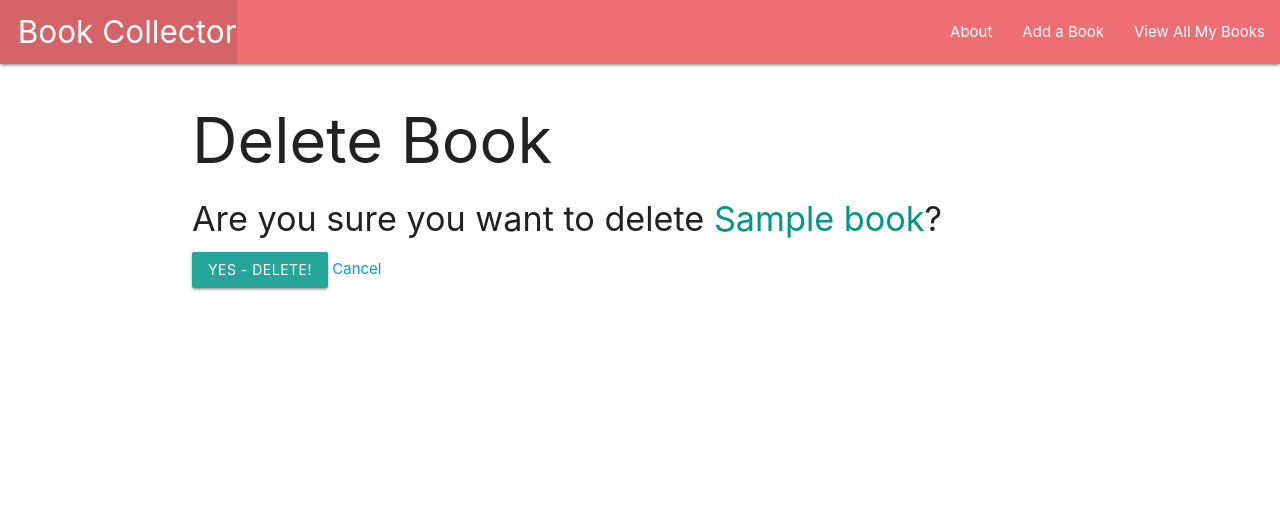
After one commit to odalysruano/bookcollector, a Django app: page /books/1/delete in a window 1280 px wide. The commit adds this page. Shown: the top 528 px of the page. Run offline with Django 4.2, Linux system fonts and the light colour scheme; tables that the repository leaves empty hold one stand-in row (values such as "Sample post").

Commit message:
create CBVs to implement edit/delete book functionality

```diff
--- a/main_app/templates/books/detail.html
+++ b/main_app/templates/books/detail.html
@@ -1,4 +1,5 @@
 {% extends 'base.html' %}
+
 {% block content %}
 
 <h1>Book Details</h1>
@@ -10,6 +11,10 @@
         <p>Description: {{ book.description|linebreaks }}</p>
         <p>Year Published: {{ book.year_published }}</p>
     </div>
+    <div class="card-action">
+        <a href="{% url 'books_update' book.id %}">Edit</a>
+        <a href="{% url 'books_delete' book.id %}">Delete</a>
+    </div>
 </div>
 
 {% endblock %}
--- /dev/null
+++ b/main_app/templates/main_app/book_confirm_delete.html
@@ -0,0 +1,15 @@
+{% extends 'base.html' %}
+
+{% block content %}
+
+<h1>Delete Book</h1>
+
+<h4>Are you sure you want to delete <span class="teal-text">{{ object.title }}</span>?</h4>
+
+<form action="" method="POST">
+    {% csrf_token %}
+    <input type="submit" value="Yes - Delete!" class="btn">
+    <a href="{% url 'detail' book.id %}">Cancel</a>
+</form>
+
+{% endblock %}
--- a/main_app/urls.py
+++ b/main_app/urls.py
@@ -7,4 +7,6 @@ urlpatterns = [
     path('books/', views.books_index, name='index'),
     path('books/<int:book_id>/', views.books_detail, name='detail'),
     path('books/create/', views.BookCreate.as_view(), name='books_create'),
+    path('books/<int:pk>/update', views.BookUpdate.as_view(), name='books_update'),
+    path('books/<int:pk>/delete', views.BookDelete.as_view(), name='books_delete'),
 ]
--- a/main_app/views.py
+++ b/main_app/views.py
@@ -1,5 +1,5 @@
 from django.shortcuts import render
-from django.views.generic.edit import CreateView
+from django.views.generic.edit import CreateView, UpdateView, DeleteView
 
 # Import the Book Model
 from .models import Book
@@ -26,3 +26,11 @@ def books_detail(request, book_id):
 class BookCreate(CreateView):
     model = Book
     fields = '__all__'
+
+class BookUpdate(UpdateView):
+    model = Book
+    fields = ['author', 'description', 'year_published']
+
+class BookDelete(DeleteView):
+    model = Book
+    success_url = '/books'
```
Also changed, not shown: main_app/templates/main_app/book_form.html (+6 -1 lines).
